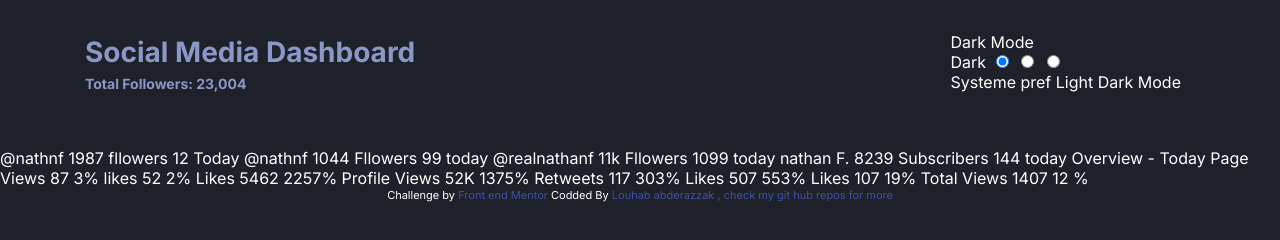
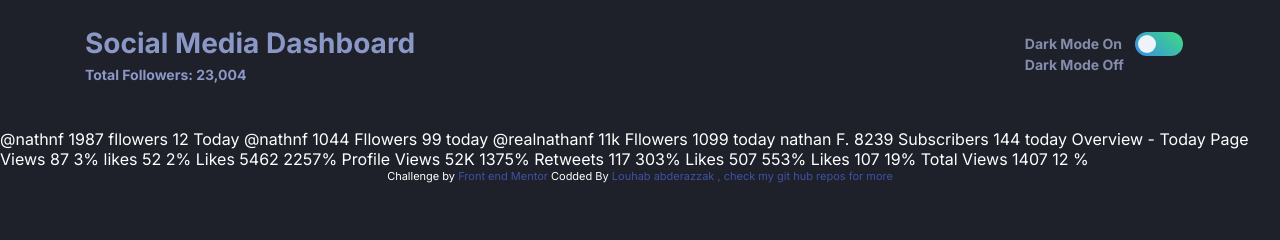
Before and after one commit to louhab856/sociale-media-with-html-css-and-js-full, a website: page index.html in a window 1280 px wide. Drawn offline with Linux system fonts and the light colour scheme.

Commit message:
this is a updates

```diff
--- a/app/scss/components/toggle.scss
+++ b/app/scss/components/toggle.scss
@@ -1,24 +1,71 @@
+//
+
 @use '../util' as *;
 // https://codepen.io/SaraSoueidan/pen/jpBbrq/?editors=1100
 
 .toggle {
+  display: grid;
+  grid-template-columns: 1fr 3rem;
   border: none;
-  &_wrapper{
+  margin: 0;
 
+  label {
+    font-size: rem(14);
+    font-weight: 700;
+    color: var(--toggle);
+    &[for='dark'] {
+      line-height: rem(24);
+      margin-right: rem(13);
+    }
   }
-  input[type='radio']{
 
+  &__wrapper {
+    position: relative;
+    height: rem(24);
   }
-  &_background {
 
+  input[type='radio'] {
+    margin: 0 rem(-2) 0 rem(-2);
+    opacity: 0;
+    width: rem(24);
+    height: rem(24);
+
+    &:focus ~ .toggle__button {
+      border: 2px solid white;
+    }
   }
-  &_button{
-    width: rem(16);
-    height: rem(16);
-    border-radius:50% ;
-    background-color: var(--toggle);
+
+  &__background {
+    display: block;
+    height: 100%;
+    position: absolute;
+    width: 100%;
+    top: 0;
+    border-radius: rem(12);
+    background: linear-gradient(225deg,var(--toggle-bg-end) 0%, var(--toggle-bg-start)) 98.02%;    ;
+    pointer-events: none;
   }
-  label {
 
+  &__button {
+    position: absolute;
+    left: rem(3);
+    top: rem(3);
+    right: 100%;
+    width: rem(18);
+    height: rem(18);
+    border-radius: 50%;
+    background-color: var(--toggle-button);
+    transition: all 150ms ease-in-out;
+  }
+
+  #light:checked ~ .toggle__button {
+    left: calc(100% - 21px);
+    right: 3px;
+  }
+
+  #system:checked ~ .toggle__button {
+    left: 50%;
+    right: auto;
+    transform: translate(-50%);
   }
 }
--- a/app/scss/globales/toggle.scss
+++ b/app/scss/globales/toggle.scss
@@ -1,2 +1,5 @@
 @use '../util' as *;
 // https://codepen.io/SaraSoueidan/pen/jpBbrq/?editors=1100
+.toggle {
+
+}
--- a/index.html
+++ b/index.html
@@ -30,26 +30,26 @@
   <header class="header container">
     <div class="header__title">
       <h1>Social Media Dashboard</h1>
+
       <span class="header__subtitle">Total Followers: 23,004</span>
     </div>
     <fieldset
     class="header__toggle toggle"
     aria-label="theme toggle"
     role="radiogroup"
+  >
+    <label for="dark"
+      >Dark Mode <span class="visually-hidden">On</span></label
     >
-      Dark Mode
-      <div class="toggle_wrapper">
-          <label for="light">Dark</label>
-          <input type="radio" name="theme" id="dark" checked>
-          <input type="radio" name="theme" id="systeme">
-          <input type="radio" name="theme" id="light">
-          <span aria-hidden="true" class="toggle_background"></span>
-          <span aria-hidden="true" class="toggle_button"></span>
-      </div>
-      <label for="dark"> Systeme pref</label>
-      <label for="dark">Light</label>
-      Dark Mode
-    </fieldset>
+    <div class="toggle__wrapper">
+      <input type="radio" name="theme" id="dark" />
+      <input type="radio" name="theme" id="light" />
+      <span aria-hidden="true" class="toggle__background"></span>
+      <span aria-hidden="true" class="toggle__button"></span>
+    </div>
+    <label for="light" class="visually-hidden">Dark Mode Off</label>
+  </fieldset>
+
   </header>
   <main>
     @nathnf 1987 fllowers 12 Today  @nathnf
```
Also changed, not shown: .github/workflows/npm-gulp.yml (deleted), dist/style.css, 1 other file.
